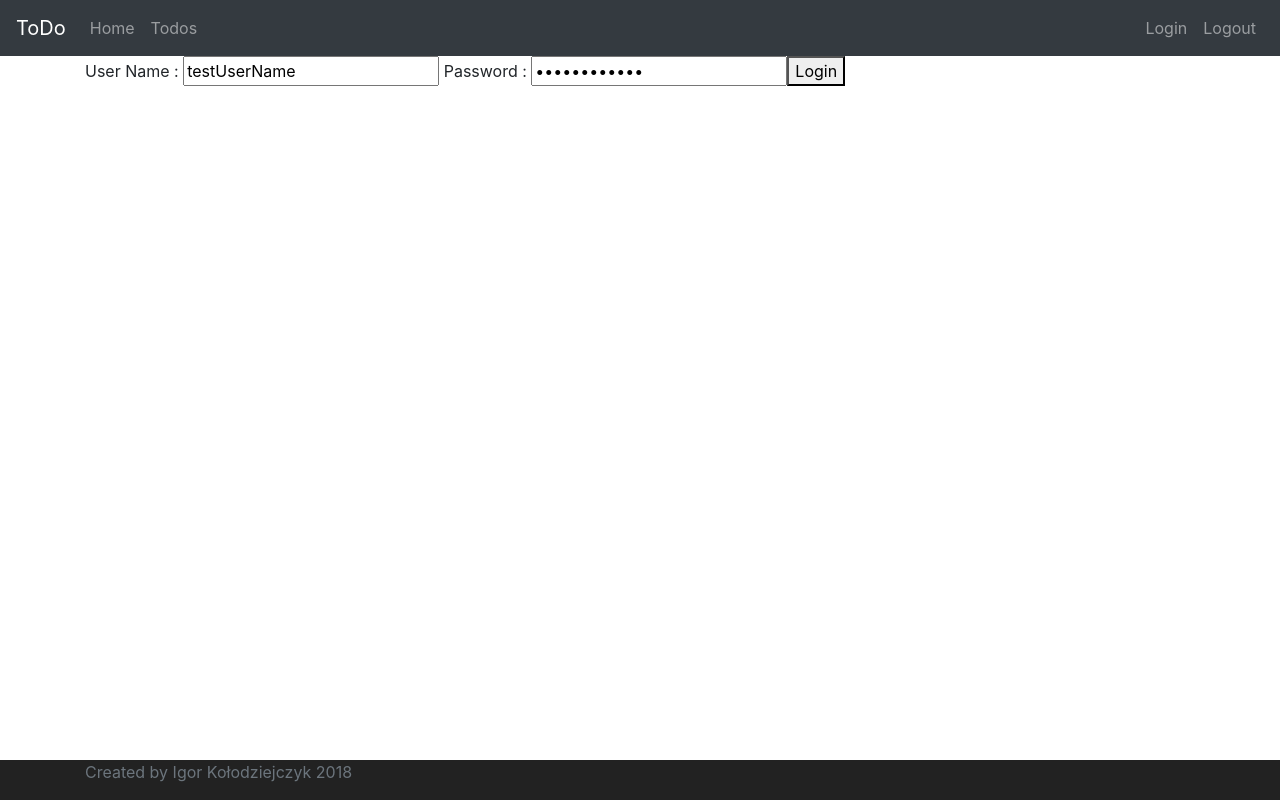
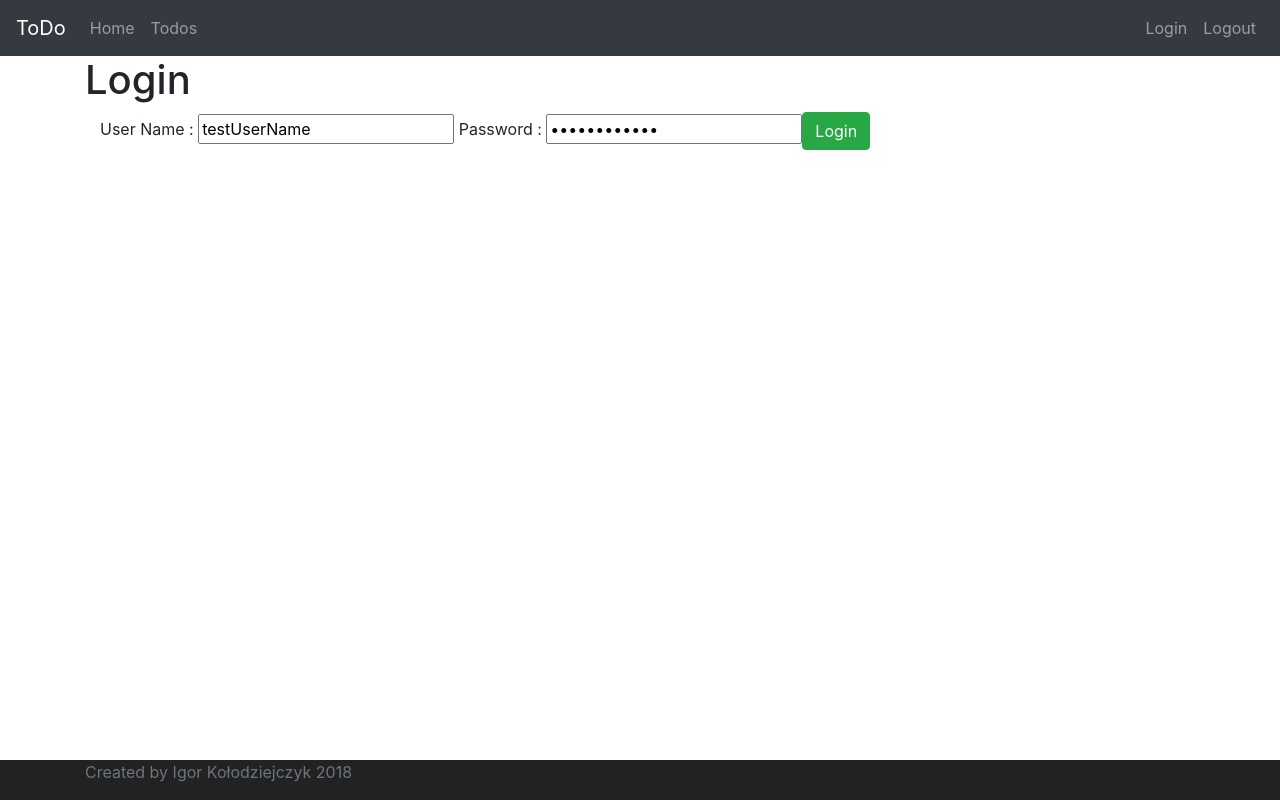
Before and after one commit to igorkol1/ToDo, an Angular app in the folder frontend/todo/: page / in a window 1280 px wide. Built offline with nearby package versions, Linux system fonts and the light colour scheme.

Commit message:
Login and welcome page design inprovments

```diff
--- a/frontend/todo/src/app/login/login.component.html
+++ b/frontend/todo/src/app/login/login.component.html
@@ -1,7 +1,11 @@
-<small *ngIf='invalidLogin' >{{errorMessage}}</small>
+<h1>Login</h1>
 
-<div>
-  User Name : <input type="text" name="username" [(ngModel)]="username">
-  Password  : <input type="password" name="password" [(ngModel)]="password">
-  <button (click)=handleLogin()>Login</button>
+<div class="container">
+  <div class="alert alert-warning" *ngIf='invalidLogin' >{{errorMessage}}</div>
+
+  <div>
+    User Name : <input type="text" name="username" [(ngModel)]="username">
+    Password  : <input type="password" name="password" [(ngModel)]="password">
+    <button (click)=handleLogin() class="btn btn-success">Login</button>
+  </div>
 </div>
--- a/frontend/todo/src/app/welcome/welcome.component.html
+++ b/frontend/todo/src/app/welcome/welcome.component.html
@@ -1,7 +1,5 @@
-<div>
-  {{message}}
+<h1>Welcome</h1>
+
+<div class="container">
+  {{message}}. Manage your todos <a routerLink="/todos">here</a>
 </div>
-
-<div>
-  Manage your todos <a routerLink="/todos">here</a>
-</div>
```
